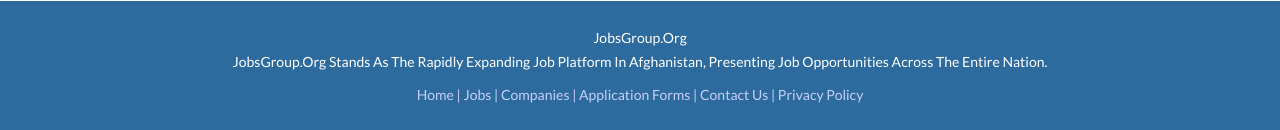
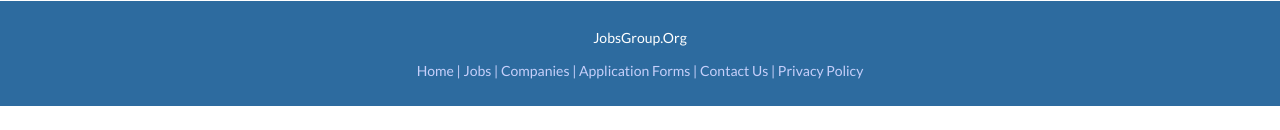
Before and after one commit to fazalhaq55/jobsgroup, a Django app: template templates/jobs/jobs.html in a window 1280 px wide. Shown: the part 1026-1156 px from the top of the page. After the commit the page ends 1132 px from the top, so only its background shows below. Run offline with Django 3.2, Linux system fonts and the light colour scheme; the template is opened without the code that fills it, so the values that code supplies are empty; parts of the project's set-up code (start-up, migrations or seed data) failed here and were passed over; some libraries are stand-ins or nearby versions; some web fonts are replaced.

Commit message:
Some Changes in base.html and footer and urls.py

```diff
--- a/django_main/urls.py
+++ b/django_main/urls.py
@@ -35,7 +35,7 @@
 urlpatterns = [
     path('', include('front_end.urls')),
     path('jobs/', include('jobs.urls')),
-    path('user/', include('Employer.urls')),
+    # path('user/', include('Employer.urls')),
     path('scholarships/', include('scholarship.urls')),
     path('admin/', admin.site.urls),
     path('users/', include('User.urls')),
--- a/templates/base.html
+++ b/templates/base.html
@@ -7,15 +7,15 @@
 
     <meta charset="utf-8">
 	<meta http-equiv="X-UA-Compatible" content="IE=edge">
-    <meta name="description" content="Jobsgroup.org is The Fastest Growing Jobs Portal in World Offering The Vacancies in United Nations, NGO, European Union">
+    <meta name="description" content="JobsGroup.org stands as the rapidly expanding job platform in Afghanistan, presenting job opportunities across the entire nation">
     <meta name="keywords" content="software engineer jobs, graphic designer careers, marketing manager positions, hiring sales representative, finance jobs, healthcare careers,
-    education positions, technology employment opportunities, New York City jobs, Los Angeles careers, remote jobs, management careers, part-time positions, jobs in undp,
-    jobs in un, un jobs, united nation jobs, jobs in canada">
+    education positions, technology employment opportunities, remote jobs, management careers, part-time positions, jobs in undp,
+    jobs in un, un jobs, united nation jobs, jobs in kabul, jobs in nangarhar, jobs in herat, jobsgroup, jobs in afghanistan, jobsgroup jobs">
 
     <meta property="og:image" content="{% static 'assets/images/favicon.png' %}" />
     <meta property="og:image:alt" content="index page logo">
     <meta name="og:url" content="https://jobsgroup.org/">
-    <meta name="og:title" content="Jobsgroup.org | Jobs in United Nations, NGO, European Union">
+    <meta name="og:title" content="Jobsgroup.org | Jobs in Afghanistan">
     <meta name="og:site_name" content="Jobsgroup.org">
 
 	<meta name="format-detection" content="telephone=no">
@@ -26,7 +26,7 @@
 
 	<!-- PAGE TITLE HERE -->
 
-    <title>{% block title %} JobsGroup | Jobs in United Nations, NGO, European Union {% endblock %}</title>
+    <title>{% block title %} JobsGroup | Jobs in Afghanistan {% endblock %}</title>
 
 	<!-- MOBILE SPECIFIC -->
 	<meta name="viewport" content="width=device-width, initial-scale=1">
--- a/templates/partials/_footer.html
+++ b/templates/partials/_footer.html
@@ -7,8 +7,7 @@
             <div class="row">
 
                 <div class="col-lg-12 text-center"><p style="color:white;">
-                    JobsGroup.org<br>
-                    JobsGroup.org stands as the rapidly expanding job platform in Afghanistan, presenting job opportunities across the entire nation.</p>
+                    JobsGroup.org<br></p>
                     <span class="footer_links">
                         <a href="{% url 'index' %}">Home</a> | <a href="{% url 'jobs' %}">Jobs</a> | <a href="{% url 'companies' %}">Companies</a>
                         | <a href="{% url 'application_form' %}">Application Forms</a>
```
